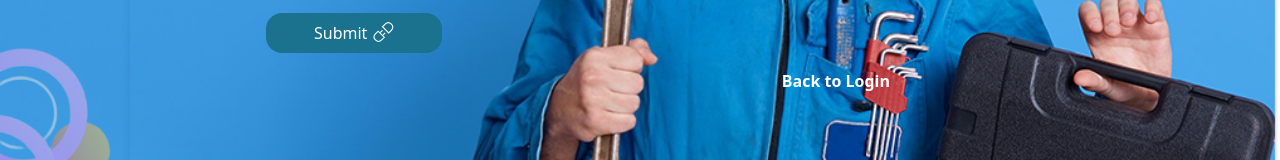
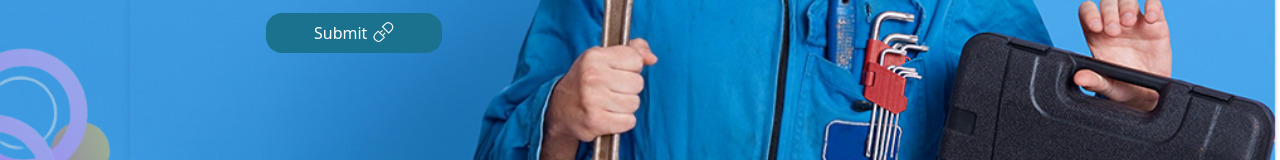
Before and after one commit to soumyasics/SNIT_BlueCollar, a React (Create React App) app in the folder client/: page /blue_collar/forgot-password in a window 1280 px wide. Shown: the part 535-695 px from the top of the page. Built offline with nearby package versions, Linux system fonts and the light colour scheme.

Commit message:
email update comit

```diff
--- a/client/src/Pages/Common/ForgotPassword/ForgotPassword.jsx
+++ b/client/src/Pages/Common/ForgotPassword/ForgotPassword.jsx
@@ -132,7 +132,7 @@ function ForgotPassword() {
                             </div>
 
                             <div className="login-link mt-3 align-self-end ">
-                                <Link to="/login" className='fw-bolder text-dark text-decoration-none'><span className='text-white'>Back to Login</span></Link>
+                                {/* <Link to="/login" className='fw-bolder text-dark text-decoration-none'><span className='text-white'>Back to Login</span></Link> */}
                             </div>
                         </Form>
                     </div>
```
